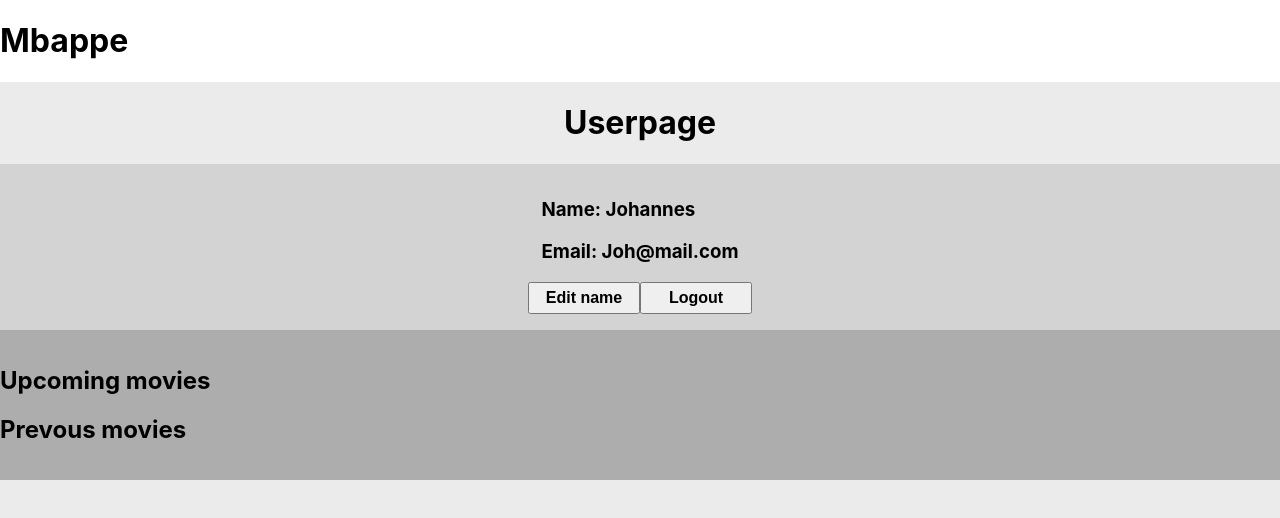
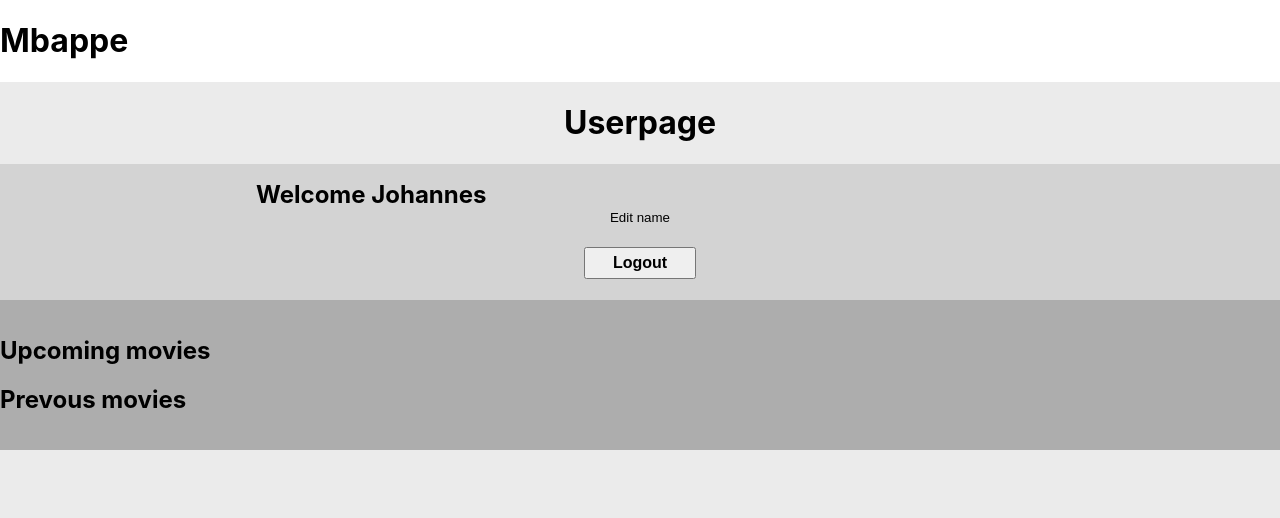
Before and after one commit to palmdaldaniel/Film-Mbapppe, a React (Create React App) app in the folder frontend/: page / in a window 1280 px wide. Shown: the top 518 px of the page. Built offline with nearby package versions, Linux system fonts and the light colour scheme; no server answers.

Commit message:
simple layout

```diff
--- a/frontend/src/css/userPage.module.css
+++ b/frontend/src/css/userPage.module.css
@@ -8,31 +8,68 @@
   margin: auto;
 }
 
-.info,
+.content,
 .showings{
   background: lightgray;
   width: 100%;
   padding: 1rem 0rem;
 }
 
-.info{
+.content{
   display: flex;
   flex-direction: column;
   justify-content: space-around;
   align-items: center;
 }
 
+.info h2{
+  margin: 0rem;
+}
+
+.editNameButton{
+  background: none;
+  border: none;
+  cursor: pointer;
+  display: block;
+  margin: 0rem auto 1rem;
+}
+
+.logoutButton{
+  width: 7rem;
+  height: 2rem;
+  font-weight: bold;
+  font-size: 1rem;
+  margin: 0.33rem;
+}
+
+.logout{
+  display: flex;
+}
+
 .showings{
   background: rgb(173, 173, 173);
 }
 
-.primaryButton{
-  width: 7rem;
-  height: 2rem;
-  font-weight: bold;
-  font-size: 1rem;
+@media (min-width: 576px) {
+  .info{
+    flex-direction: row;
+  }
+
+  .logout{
+    flex-direction: column;
+  }
 }
 
-.buttonContainer{
-  display: flex;
+@media (min-width: 768px) {
+
 }
+
+@media (min-width: 992px) {
+  .info{
+    width: 60%;
+  }
+
+  .info *{
+    flex-direction: row;
+  }
+}
--- a/frontend/src/pages/UserPage.jsx
+++ b/frontend/src/pages/UserPage.jsx
@@ -4,14 +4,15 @@ const UserPage = () => {
   return (
     <div className={styles.container}>
       <h1>Userpage</h1>
-      <div className={styles.info}>
-        <div>
-          <h3>Name: <span>Johannes</span></h3>
-          <h3>Email: <span>Joh@mail.com</span></h3>
+      <div className={styles.content}>
+        <div className={styles.info}>
+          <h2>Welcome <span>Johannes</span></h2>
+          <button className={styles.editNameButton}>Edit name</button>
         </div>
-        <div className={styles.buttonContainer}>
-          <button className={styles.primaryButton}>Edit name</button>
-          <button className={styles.primaryButton}>Logout</button>
+        <div className={styles.logout}>
+          <button className={styles.logoutButton}>
+            Logout
+          </button>
         </div>
       </div>
 
```
